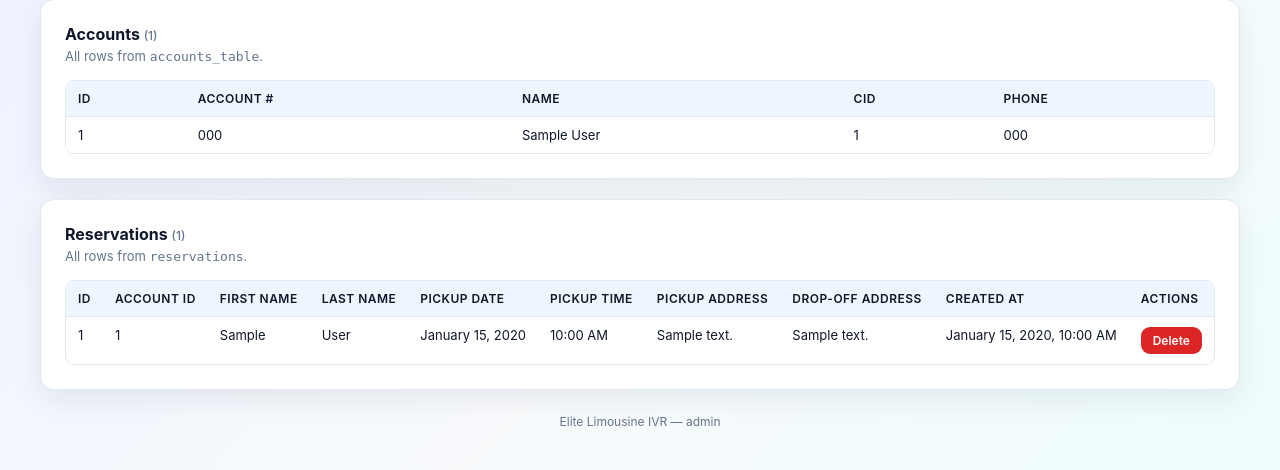
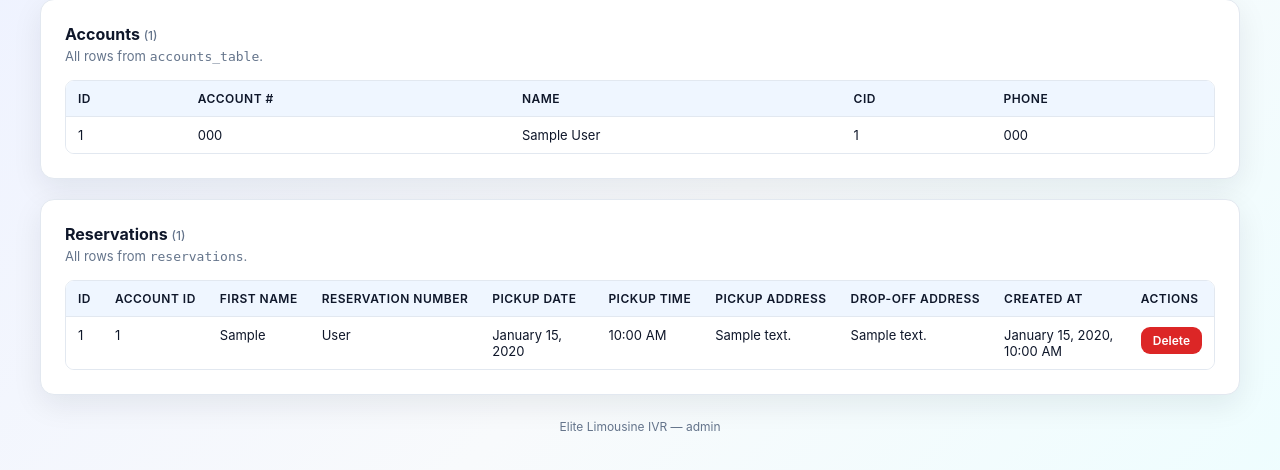
Before and after one commit to xs2tariqrasheed/elite_ivr_ai_agent_poc, a FastAPI app: page /admin-reservations in a window 1280 px wide. Shown: the part 110-580 px from the top of the page. Run offline with FastAPI, Linux system fonts and the light colour scheme; tables that the repository leaves empty hold one stand-in row (values such as "Sample post"); parts of the project's set-up code (start-up, migrations or seed data) failed here and were passed over.

Commit message:
column title fixed

```diff
--- a/templates/admin_reservations.html
+++ b/templates/admin_reservations.html
@@ -201,7 +201,7 @@
                 <th>ID</th>
                 <th>Account ID</th>
                 <th>First Name</th>
-                <th>Last Name</th>
+                <th>Reservation Number</th>
                 <th>Pickup Date</th>
                 <th>Pickup Time</th>
                 <th>Pickup Address</th>
```
